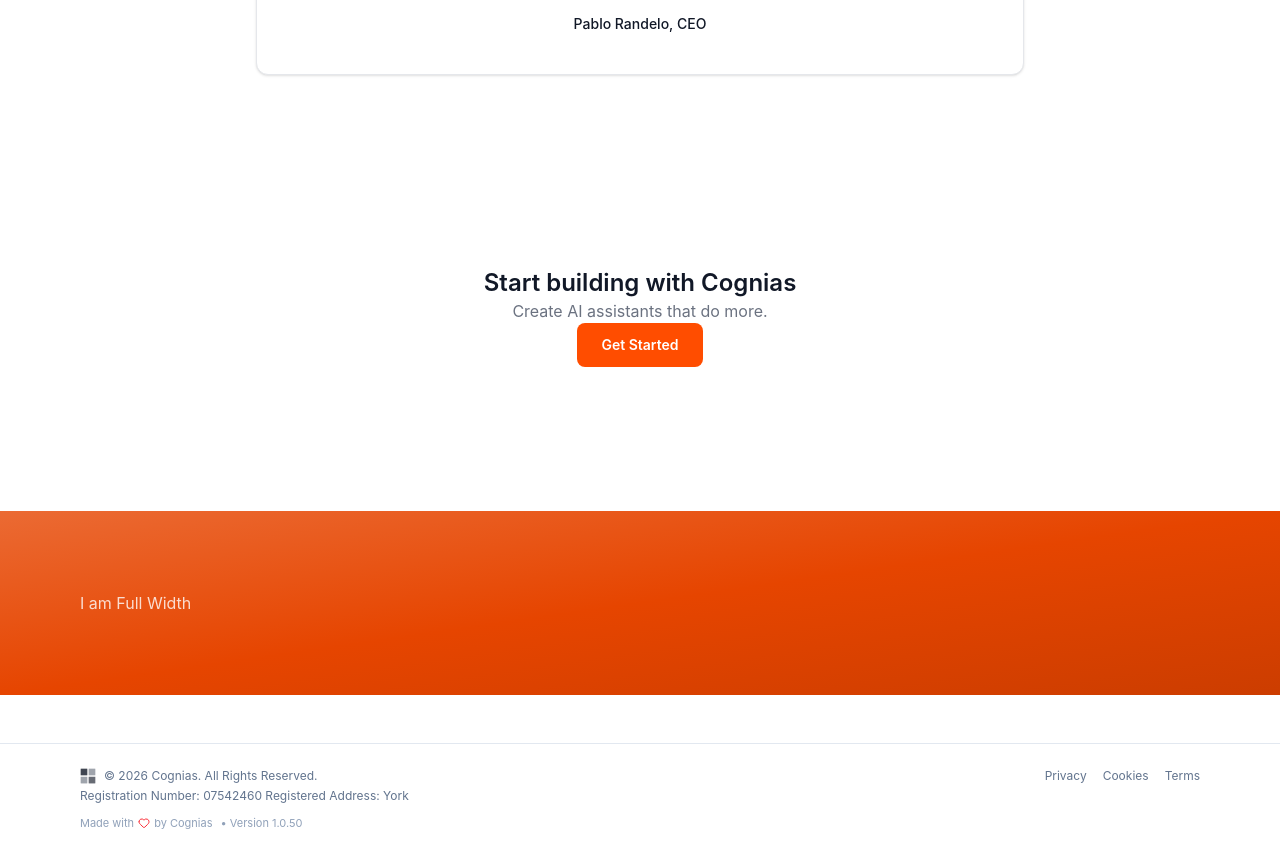
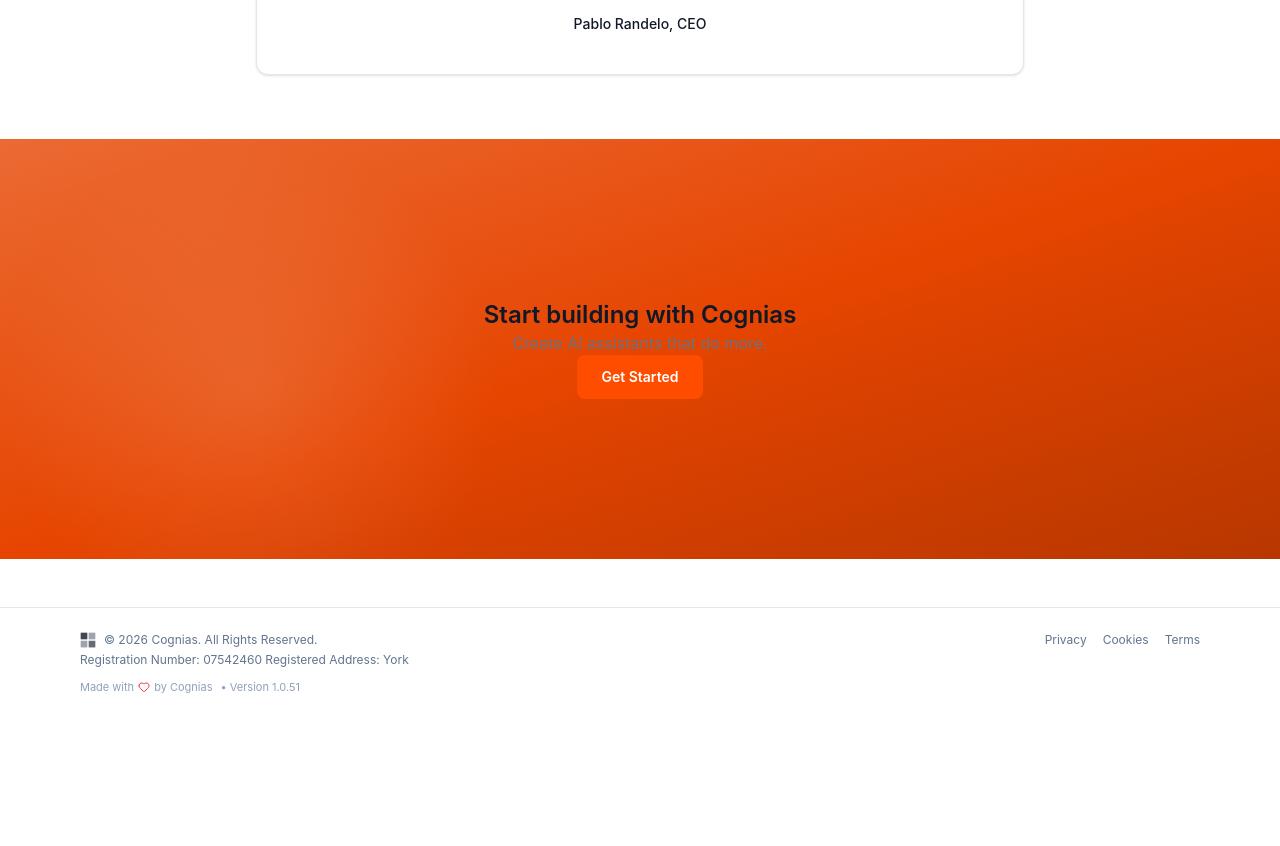
Before and after one commit to prandle/cognias-marketing, a React (Vite) app: page /about in a window 1280 px wide. Shown: the part 2240-3086 px from the top of the page. After the commit the page ends 2950 px from the top, so only its background shows below. Built offline with nearby package versions, Linux system fonts and the light colour scheme.

Commit message:
fullwidthband

```diff
--- a/src/components/ui/FullWidthBand.tsx
+++ b/src/components/ui/FullWidthBand.tsx
@@ -13,13 +13,13 @@ export function FullWidthBand({ children, variant = "primary" }: FullWidthBandPr
     <section className={`relative w-full ${variants[variant]}`}>
 
       {/* Optional glow / texture */}
-      {/* {variant === "primary" && (
+      {variant === "primary" && (
         <div className="absolute inset-0 pointer-events-none">
           <div className="absolute top-0 left-0 w-[500px] h-[500px] bg-[radial-gradient(circle,rgba(255,255,255,0.12),transparent_70%)]" />
           <div className="absolute inset-0 bg-gradient-to-br from-transparent via-transparent to-black/10 pointer-events-none"/>
         </div>
 
-      )} */}
+      )}
 
       {/* INNER CONTAINER (this is key) */}
       <div className="relative mx-auto max-w-6xl px-4 py-20">
--- a/src/pages/about.tsx
+++ b/src/pages/about.tsx
@@ -252,7 +252,7 @@ export default function AboutPage() {
               author="Pablo Randelo, CEO"
             />
           </section>
-          <GetStarted />
+
 
           </div>
 
@@ -262,7 +262,7 @@ export default function AboutPage() {
           {/* ========================================= */}
           {/* CTA */}
           {/* ========================================= */}
-          <h1>I am Full Width</h1>
+          <GetStarted />
 
           </FullWidthBand>
           {/* <section className="text-center space-y-6 pt-10">
--- a/src/version.json
+++ b/src/version.json
@@ -1,3 +1,3 @@
 {
-  "build": 50
+  "build": 51
 }
```
Also changed, not shown: 1 other file (tests, documents, lock files or other folders).
